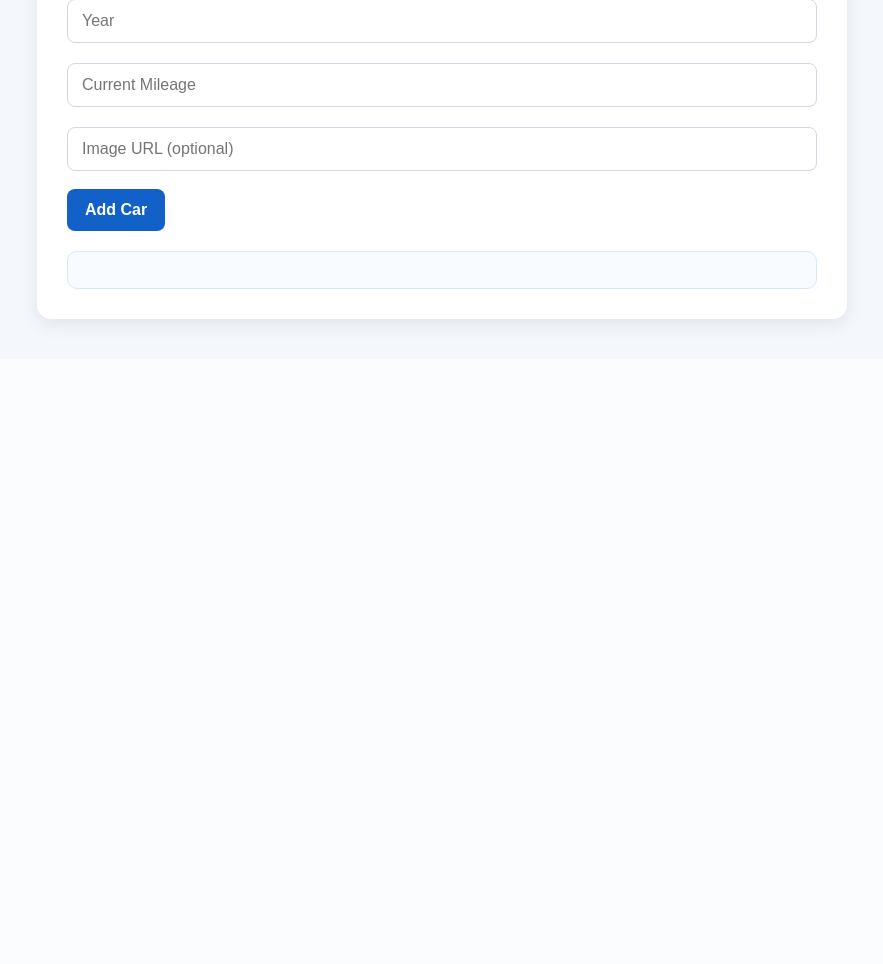
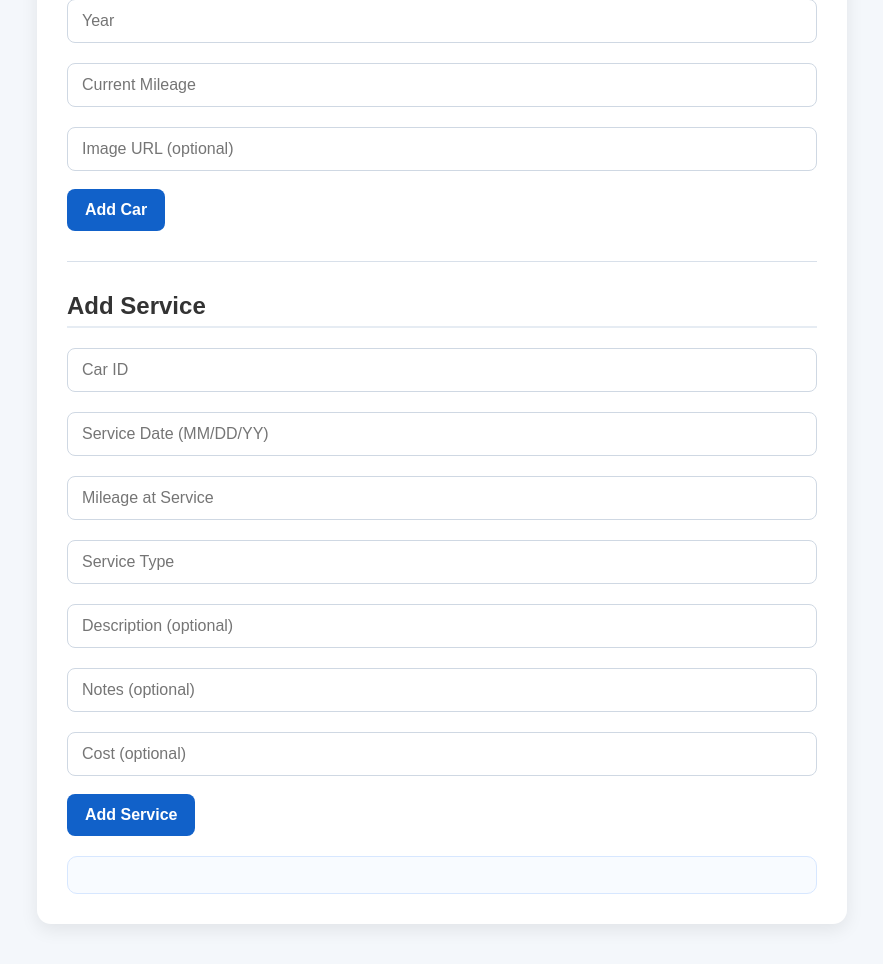
Before and after one commit to Seb1721/A2_CS4800, a Flask app: template templates/index.html in a window 1280 px wide. Shown: the part 536-1500 px from the top of the page, without its empty margins (198-1081 px from the left). Before the commit the page ends 866 px from the top, so only its background shows below. Run offline with Flask 3, Linux system fonts and the light colour scheme; the template is opened without the code that fills it, so the values that code supplies are empty.

Commit message:
fix: fixed some bugs

```diff
--- a/app_backend.py
+++ b/app_backend.py
@@ -1,6 +1,6 @@
 from flask import Flask, render_template, request, jsonify
 from pprint import pformat
-from A2_CS4800.carkeeper_app import add_car, add_service, update_mileage, list_cars, find_car, car_summary
+from carkeeper_app import add_car, add_service, update_mileage, list_cars, find_car, car_summary
 
 app = Flask(__name__)
 
@@ -20,10 +20,10 @@ def seed():
                  "https://file.kelleybluebookimages.com/kbb/images/content/editorial/2012%20Toyota%20Camry%20SE%20Limited%20Edition%20front%20static.jpg"
     )
 
-    add_service(c1["id"], "02/20/26", 116000, "Oil", "Oil change", notes="0W-20 synthetic", cost="52.10")
-    add_service(c1["id"], "03/10/26", 116400, "Inspection", "Safety check", notes="No charge", cost="")
+    add_service(c1["car_id"], "02/20/26", 116000, "Oil", "Oil change", notes="0W-20 synthetic", cost="52.10")
+    add_service(c1["car_id"], "03/10/26", 116400, "Inspection", "Safety check", notes="No charge", cost="")
 
-    add_service(c2["id"], "01/15/26", 153200, "Brakes", "Pads", notes="Front pads", cost="220")
+    add_service(c2["car_id"], "01/15/26", 153200, "Brakes", "Pads", notes="Front pads", cost="220")
 
 # Index and current landing page
 @app.route("/")
@@ -43,7 +43,7 @@ def all_cars_route():
 def car_info_route():
     seed()
     try:
-        car_id = int(request.args.get("id", "0"))
+        car_id = int(request.args.get("car_id", "0"))
     except ValueError:
         return jsonify({"error": "Car id must be a valid number."}), 400
 
@@ -81,6 +81,40 @@ def add_car_route():
     except ValueError:
         return jsonify({"error": "Year and mileage must be valid numbers."}), 400
 
+@app.route("/add_service", methods=["POST"])
+def add_service_route():
+    seed()
+    data = request.get_json()
+
+    try:
+        car_id = int(data.get("car_id", 0))
+        service_date = data.get("service_date", "").strip()
+        mileage = int(data.get("mileage", 0))
+        service_type = data.get("service_type", "").strip()
+        description = data.get("description", "").strip()
+        notes = data.get("notes", "").strip()
+        cost = data.get("cost", "")
+
+        if car_id <= 0:
+            return jsonify({"error": "Enter a valid car ID."}), 400
+
+        if not service_date or not service_type:
+            return jsonify({"error": "Service date and service type are required."}), 400
+
+        if mileage < 0:
+            return jsonify({"error": "Mileage cannot be negative."}), 400
+
+        car = find_car(car_id)
+        if not car:
+            return jsonify({"error": f"Car id {car_id} not found"}), 404
+
+        add_service(car_id, service_date, mileage, service_type, description, notes, cost)
+
+        updated_car = find_car(car_id)
+        return jsonify(car_summary(updated_car)), 200
+
+    except ValueError as e:
+        return jsonify({"error": str(e)}), 400
 
 if __name__ == "__main__":
     app.run(host="127.0.0.1", port=5000, debug=True)
--- a/carkeeper_app.py
+++ b/carkeeper_app.py
@@ -18,7 +18,7 @@ TOTAL_SERVICES = 0
 # Parses date string
 def parse_mmddyy(service_date):
     try:
-        return datetime.strptime(service_date.strip(), "%m/%d/%y").date()
+        return datetime.strptime(service_date.strip(), "%m/%d/%y")
     except ValueError:
         raise ValueError("Date must be in mm/dd/yy format.")
 
@@ -142,7 +142,7 @@ def add_service(car_id, service_date, mileage, service_type, description="", not
         updated_fields["current_mileage"] = mileage
 
     if cost_value is not None:
-        updated_fields["lifetime_cost"] = car.get("lifetime_cost", 0) + cost_value
+        updated_fields["lifetime_cost"] = round(car.get("lifetime_cost", 0) + cost_value, 2)
 
     collection.update_one(
         {"car_id": int(car_id)},
--- a/static/app_scripts.js
+++ b/static/app_scripts.js
@@ -7,6 +7,16 @@ $(function () {
     const $year = $("#year");
     const $mileage = $("#mileage");
     const $imageURL = $("#image_url");
+    // Added
+    const $addServiceButton = $("#add_service_btn");
+    const $serviceCarID = $("#service_car_id");
+    const $serviceDate = $("#service_date");
+    const $serviceMileage = $("#service_mileage");
+    const $serviceType = $("#service_type");
+    const $serviceDescription = $("#service_description");
+    const $serviceNotes = $("#service_notes");
+    const $serviceCost = $("#service_cost");
+    //
     const $out = $("#car_result");
 
     function renderCarSummary(car) {
@@ -18,6 +28,7 @@ $(function () {
                 <li><b>Current Mileage:</b> ${car["Current Mileage"]}</li>
                 <li><b>Last Service Date:</b> ${car["Last Service Date"]}</li>
                 <li><b>Lifetime Expenses:</b> ${car["Lifetime Expenses"]}</li>
+                <li><b>Service Count:</b> ${car["Service Count"]}</li>
             </ul>
         `;
 
@@ -49,7 +60,7 @@ $(function () {
             url: "/car_info",
             method: "GET",
             dataType: "json",
-            data: { id: id },
+            data: { car_id: id },
 
             success: function (data) {
                 console.log("Request succeeded: car_info?id=" + id);
@@ -124,9 +135,66 @@ $(function () {
         });
     }
 
+    function addService() {
+        const car_id = $serviceCarID.val().trim();
+        const service_date = $serviceDate.val().trim();
+        const mileage = $serviceMileage.val().trim();
+        const service_type = $serviceType.val().trim();
+        const description = $serviceDescription.val().trim();
+        const notes = $serviceNotes.val().trim();
+        const cost = $serviceCost.val().trim();
+
+        if (!car_id || !service_date || !mileage || !service_type) {
+            renderError("Car ID, service date, mileage, and service type are required.");
+            return;
+        }
+
+        $.ajax({
+            url: "/add_service",
+            method: "POST",
+            contentType: "application/json",
+            dataType: "json",
+            data: JSON.stringify({
+                car_id: car_id,
+                service_date: service_date,
+                mileage: mileage,
+                service_type: service_type,
+                description: description,
+                notes: notes,
+                cost: cost
+            }),
+
+            success: function (data) {
+                console.log("Service added successfully.");
+                console.log("Response data:", data);
+                renderCarSummary(data);
+
+                $serviceCarID.val("");
+                $serviceDate.val("");
+                $serviceMileage.val("");
+                $serviceType.val("");
+                $serviceDescription.val("");
+                $serviceNotes.val("");
+                $serviceCost.val("");
+            },
+
+            error: function (xhr) {
+                console.log("Add service failed.");
+                console.log("HTTP status:", xhr.status);
+
+                let msg = "Could not add service.";
+                if (xhr.responseJSON && xhr.responseJSON.error) {
+                    msg = xhr.responseJSON.error;
+                }
+                renderError(msg);
+            }
+        });
+    }
+
     // Click button interactions
     $enterButton.on("click", lookupCar);
     $addCarButton.on("click", addCar);
+    $addServiceButton.on("click", addService);
 
     // Press Enter on keyboard -> lookup
     $inputtedID.on("keydown", function (e) {
--- a/templates/index.html
+++ b/templates/index.html
@@ -122,7 +122,7 @@
         }
     </style>
     <script src="https://ajax.googleapis.com/ajax/libs/jquery/3.7.1/jquery.min.js"></script>
-    <script src="{{ url_for('static', filename='appScripts.js') }}" defer></script>
+    <script src="{{ url_for('static', filename='app_scripts.js') }}" defer></script>
 </head>
 <body>
     <div class="container">
@@ -150,6 +150,19 @@
 
         <button id="add_car_btn" type="button">Add Car</button>
 
+        <hr>
+
+        <!-- Section to add service -->
+        <h2>Add Service</h2>
+        <input id="service_car_id" type="number" placeholder="Car ID" />
+        <input id="service_date" type="text" placeholder="Service Date (MM/DD/YY)" />
+        <input id="service_mileage" type="number" placeholder="Mileage at Service" />
+        <input id="service_type" type="text" placeholder="Service Type" />
+        <input id="service_description" type="text" placeholder="Description (optional)" />
+        <input id="service_notes" type="text" placeholder="Notes (optional)" />
+        <input id="service_cost" type="number" step="0.01" placeholder="Cost (optional)" />
+
+        <button id="add_service_btn" type="button">Add Service</button>
         <!-- Container to display car search result -->
         <div id="car_result"></div>
     </div>
```
Also changed, not shown: toBeImplemented.txt (added, +7 -0 lines), 1 other file.
